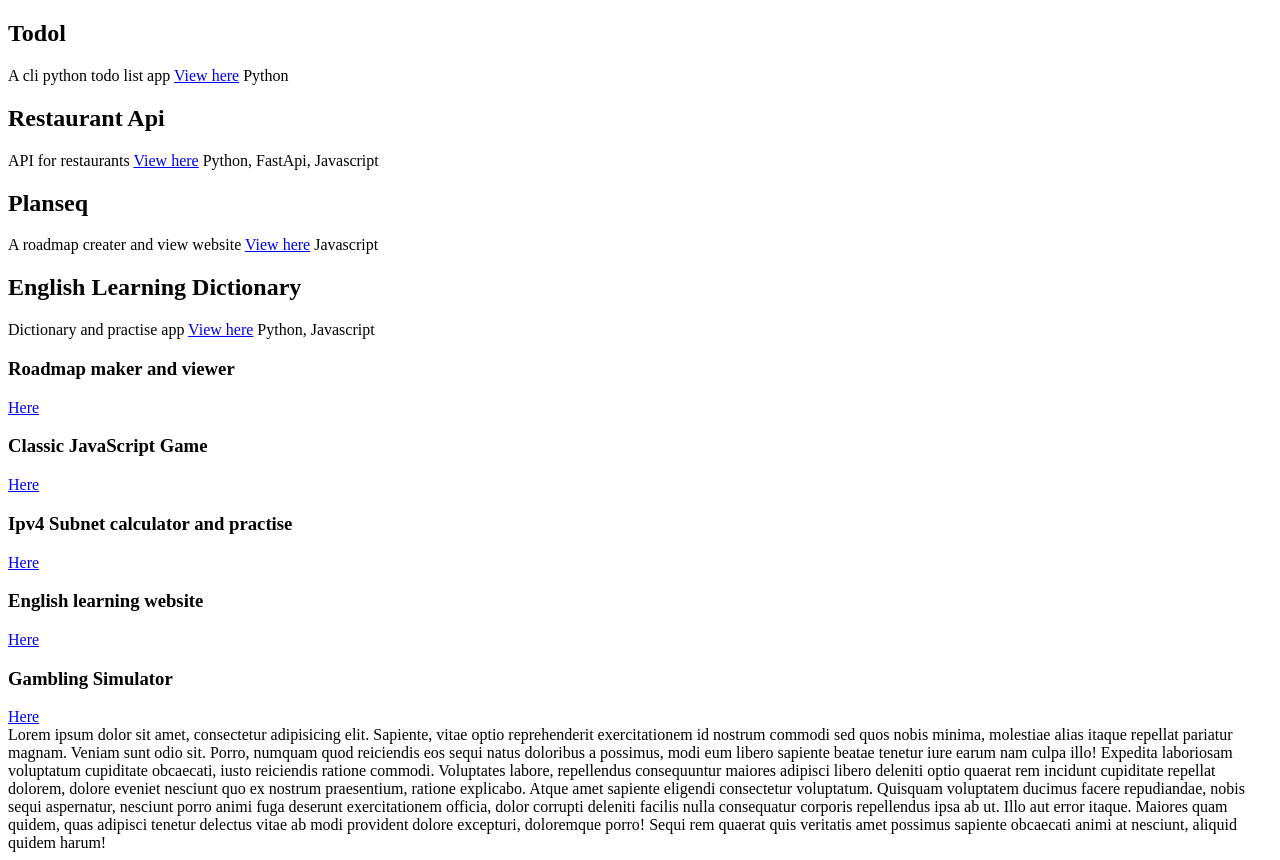
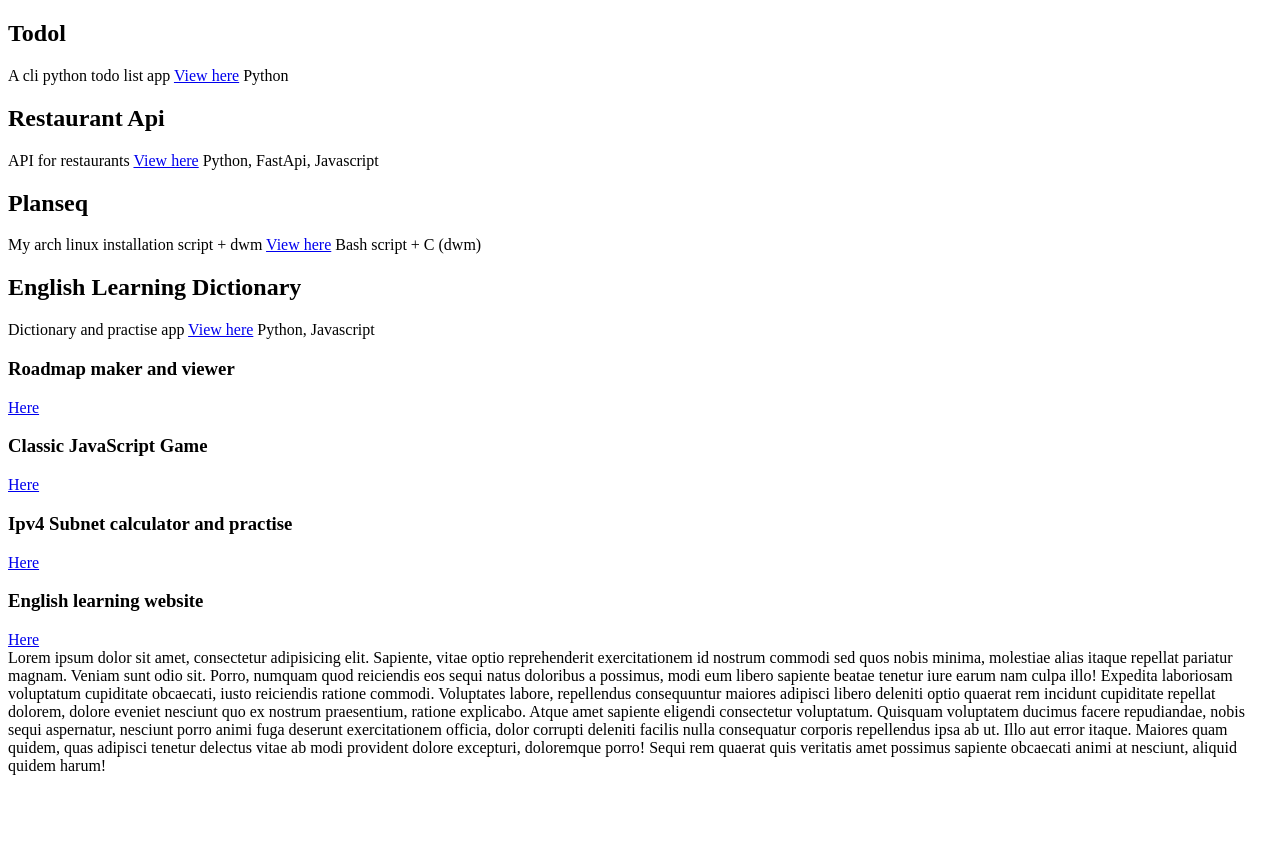
Before and after one commit to WattoX00/wattox00.github.io, a plain HTML site: page newportfolio/np.html in a window 1280 px wide. After the commit the page ends 800 px from the top, so only its background shows below. Drawn offline with Linux system fonts and the light colour scheme.

Commit message:
Projects updated

```diff
--- a/newportfolio/np.html
+++ b/newportfolio/np.html
@@ -4,7 +4,8 @@
     <meta charset="UTF-8">
     <meta name="viewport" content="width=device-width, initial-scale=1.0">
     <title>Document</title>
-</head>
+    <link rel="stylesheet" href="np.css">
+  </head>
 <body>
     <!-- Fetch Github account -->
     <!-- Active projects: githublink-->
@@ -31,9 +32,9 @@
             </div>
             <div id="project3">
                 <h2 id="project3_title">Planseq</h2>
-                <span id="project3_desc">A roadmap creater and view website</span>
-                <a href="https://github.com/WattoX00/planseq">View here</a>
-                <span id="project3_icons">Javascript</span>
+                <span id="project3_desc">My arch linux installation script + dwm</span>
+                <a href="https://github.com/WattoX00/arch-install">View here</a>
+                <span id="project3_icons">Bash script + C (dwm)</span>
             </div>
             <div id="project4">
                 <h2 id="project4_title">English Learning Dictionary</h2>
@@ -61,12 +62,8 @@
                 <h3>English learning website</h3>
                 <a href="https://wattox00.github.io/e/">Here</a>
             </div>
-            <div id="webbsite5">
-                <h3>Gambling Simulator</h3>
-                <a href="https://wattox00.github.io/casino/">Here</a>
-            </div>
 
-        </div>
+      </div>
 
         <div id="professions">
             <span>Lorem ipsum dolor sit amet, consectetur adipisicing elit. Sapiente, vitae optio reprehenderit exercitationem id nostrum commodi sed quos nobis minima, molestiae alias itaque repellat pariatur magnam. Veniam sunt odio sit.
```
